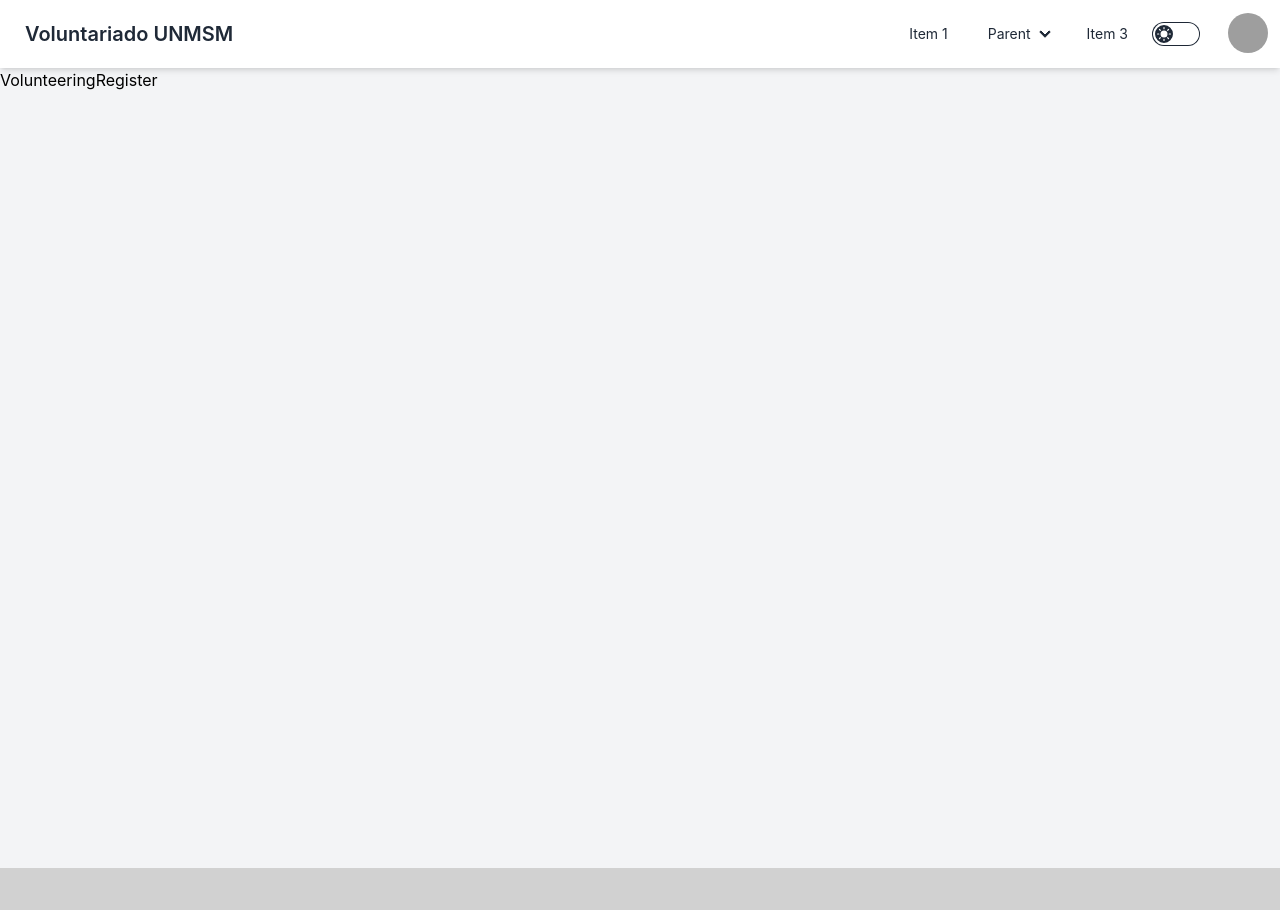
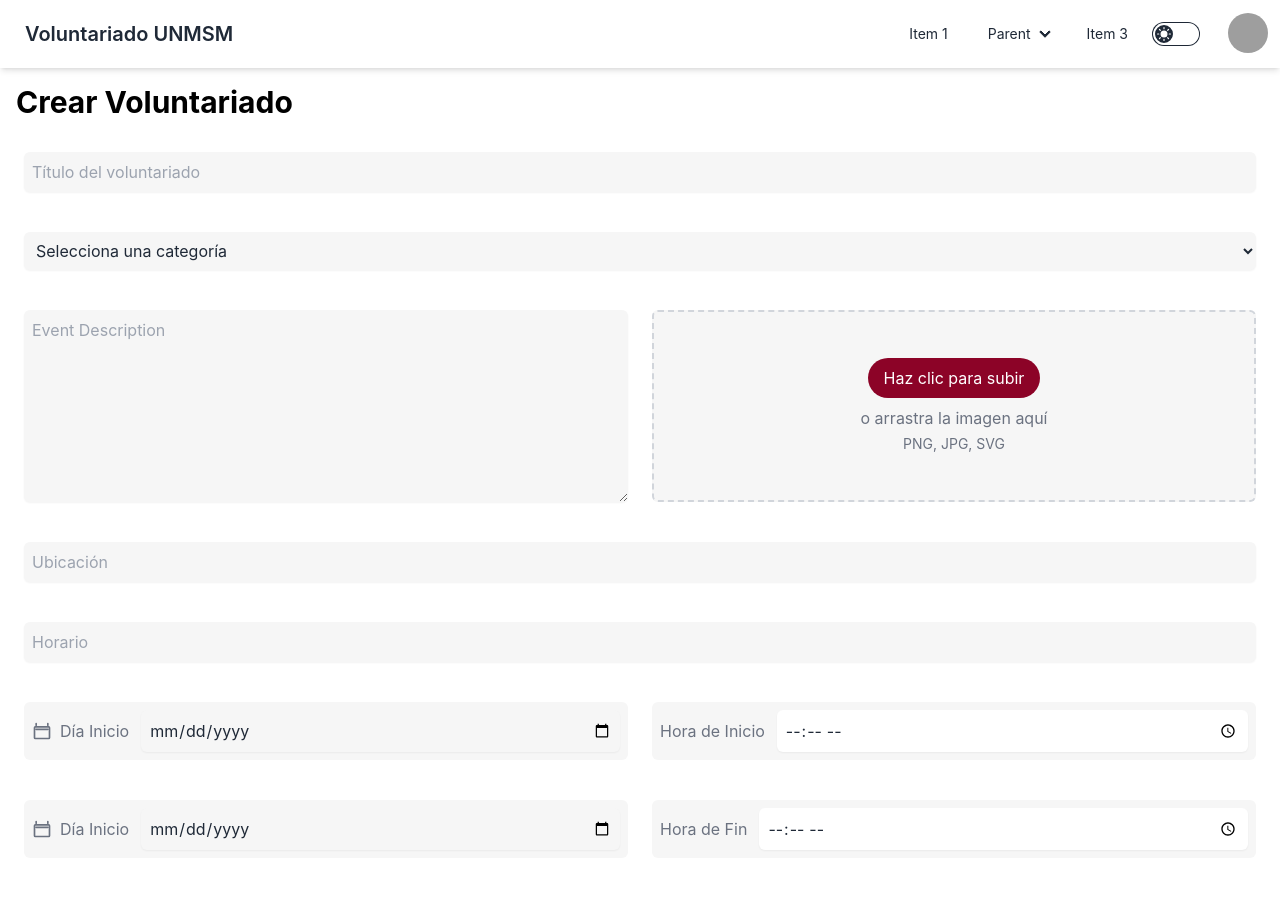
Before and after one commit to martinxanton/voluntariados-unmsm, a React (Vite) app in the folder frontend/: page /volunteering-register in a window 1280 px wide. Shown: the top 910 px of the page. Built offline with nearby package versions, Linux system fonts and the light colour scheme; grey boxes are pictures that could not be loaded.

Commit message:
Development of the Volunteer Registration page 😏

```diff
--- a/frontend/src/pages/VolunteeringRegister.jsx
+++ b/frontend/src/pages/VolunteeringRegister.jsx
@@ -1,7 +1,169 @@
 const VolunteeringRegister = () => {
   return (
-    <div className="min-h-screen bg-gray-100 text-black">
-      <h1>VolunteeringRegister</h1>
+    <div className="container mx-auto p-4">
+      {/* Page Title */}
+      <h1 className="text-3xl font-bold text-[black] mb-6">Crear Voluntariado</h1>
+
+      <form className="grid grid-cols-1 gap-6">
+        {/* Title */}
+        <div className="p-2">
+          <input
+            type="text"
+            id="title"
+            name="title"
+            placeholder="Título del voluntariado"
+            className="block w-full rounded-md border-gray-300 shadow-sm focus:border-[#8c0327] focus:ring-[#8c0327] focus:ring-opacity-50 p-2"
+            style={{ backgroundColor: "#f6f6f6" }}
+          />
+        </div>
+
+        {/* Category */}
+        <div className="p-2">
+          <select
+            id="category"
+            name="category"
+            className="block w-full rounded-md border-gray-300 shadow-sm focus:border-[#8c0327] focus:ring-[#8c0327] focus:ring-opacity-50 p-2"
+            style={{ backgroundColor: "#f6f6f6" }}
+          >
+            <option value="">Selecciona una categoría</option>
+            <option>Adulto Mayor</option>
+            <option>Animales</option>
+            <option>Educación</option>
+            <option>Medio Ambiente</option>
+          </select>
+        </div>
+
+        {/* Description and Image Upload */}
+        <div className="p-2 grid grid-cols-1 md:grid-cols-2 gap-6">
+          {/* Description */}
+          <div>
+            <textarea
+              id="description"
+              name="description"
+              rows="3"
+              placeholder="Event Description"
+              className="block w-full h-48 rounded-md border-gray-300 shadow-sm focus:border-[#8c0327] focus:ring-[#8c0327] focus:ring-opacity-50 p-2"
+              style={{ backgroundColor: "#f6f6f6" }}
+            ></textarea>
+          </div>
+
+          {/* Image Upload */}
+          <div>
+            <label
+              htmlFor="image-upload"
+              className="w-full h-48 border-2 border-dashed border-gray-300 rounded-md cursor-pointer flex flex-col items-center justify-center bg-[#f6f6f6] hover:bg-gray-50"
+            >
+              <div className="text-center">
+                <div className="mb-2">
+                  <button
+                    type="button"
+                    className="bg-[#8c0327] hover:bg-[#6b0220] text-white rounded-full py-2 px-4"
+                  >
+                    Haz clic para subir
+                  </button>
+                </div>
+                <p className="text-gray-500">o arrastra la imagen aquí</p>
+                <p className="text-gray-500 text-sm mt-1">PNG, JPG, SVG</p>
+              </div>
+            </label>
+            <input
+              id="image-upload"
+              name="image"
+              type="file"
+              accept="image/*"
+              className="sr-only"
+            />
+          </div>
+        </div>
+
+        {/* Location */}
+        <div className="p-2">
+          <input
+            type="text"
+            id="location"
+            name="location"
+            placeholder="Ubicación"
+            className="block w-full rounded-md border-gray-300 shadow-sm focus:border-[#8c0327] focus:ring-[#8c0327] focus:ring-opacity-50 p-2"
+            style={{ backgroundColor: "#f6f6f6" }}
+          />
+        </div>
+
+        {/* Time */}
+        <div className="p-2">
+          <input
+            type="text"
+            id="time"
+            name="time"
+            placeholder="Horario"
+            className="block w-full rounded-md border-gray-300 shadow-sm focus:border-[#8c0327] focus:ring-[#8c0327] focus:ring-opacity-50 p-2"
+            style={{ backgroundColor: "#f6f6f6" }}
+          />
+        </div>
+
+        {/* Start Date and Time */}
+        <div className="p-2 grid grid-cols-1 md:grid-cols-2 gap-6">
+          <div className="flex items-center bg-[#f6f6f6] rounded-md p-2">
+            <span className="flex-shrink-0 flex items-center mr-3 text-gray-500">
+              <svg xmlns="http://www.w3.org/2000/svg" className="w-5 h-5" fill="none" viewBox="0 0 24 24" stroke="currentColor">
+                <path strokeLinecap="round" strokeLinejoin="round" strokeWidth="2" d="M5 3v2M19 3v2M5 10h14M4 21h16a1 1 0 001-1V8a1 1 0 00-1-1H4a1 1 0 00-1 1v12a1 1 0 001 1z"></path>
+              </svg>
+              <span className="ml-2">Día Inicio</span>
+            </span>
+            <input
+              type="date"
+              id="start-date"
+              name="start-date"
+              className="block w-full rounded-md border-gray-300 shadow-sm focus:border-[#8c0327] focus:ring-[#8c0327] focus:ring-opacity-50 p-2"
+              style={{ backgroundColor: "#f6f6f6" }}
+            />
+          </div>
+
+          <div className="flex items-center bg-[#f6f6f6] rounded-md p-2">
+            <label for="time" className="flex-shrink-0 flex items-center mr-3 text-gray-500">
+              Hora de Inicio
+            </label>
+            <input type="time" name="time" id="start-time"
+              className="block w-full rounded-md border-gray-300 shadow-sm focus:border-[#8c0327] focus:ring-[#8c0327] focus:ring-opacity-50 p-2" />
+          </div>
+        </div>
+
+        {/* End Date and Time */}
+        <div className="p-2 grid grid-cols-1 md:grid-cols-2 gap-6">
+          <div className="flex items-center bg-[#f6f6f6] rounded-md p-2">
+            <span className="flex-shrink-0 flex items-center mr-3 text-gray-500">
+              <svg xmlns="http://www.w3.org/2000/svg" className="w-5 h-5" fill="none" viewBox="0 0 24 24" stroke="currentColor">
+                <path strokeLinecap="round" strokeLinejoin="round" strokeWidth="2" d="M5 3v2M19 3v2M5 10h14M4 21h16a1 1 0 001-1V8a1 1 0 00-1-1H4a1 1 0 00-1 1v12a1 1 0 001 1z"></path>
+              </svg>
+              <span className="ml-2">Día Inicio</span>
+            </span>
+            <input
+              type="date"
+              id="start-date"
+              name="start-date"
+              className="block w-full rounded-md border-gray-300 shadow-sm focus:border-[#8c0327] focus:ring-[#8c0327] focus:ring-opacity-50 p-2"
+              style={{ backgroundColor: "#f6f6f6" }}
+            />
+          </div>
+
+          <div className="flex items-center bg-[#f6f6f6] rounded-md p-2">
+            <label for="time" className="flex-shrink-0 flex items-center mr-3 text-gray-500">
+              Hora de Fin
+            </label>
+            <input type="time" name="time" id="end-time"
+              className="block w-full rounded-md border-gray-300 shadow-sm focus:border-[#8c0327] focus:ring-[#8c0327] focus:ring-opacity-50 p-2" />
+          </div>
+        </div>
+
+        {/* Registration Button */}
+        <div className="col-span-full mt-6 p-2">
+          <button
+            type="submit"
+            className="block w-full bg-[#8c0327] hover:bg-[#6b0220] text-white font-bold py-3 px-4 rounded-full"
+          >
+            CREAR VOLUNTARIADO
+          </button>
+        </div>
+      </form>
     </div>
   );
 };
```
